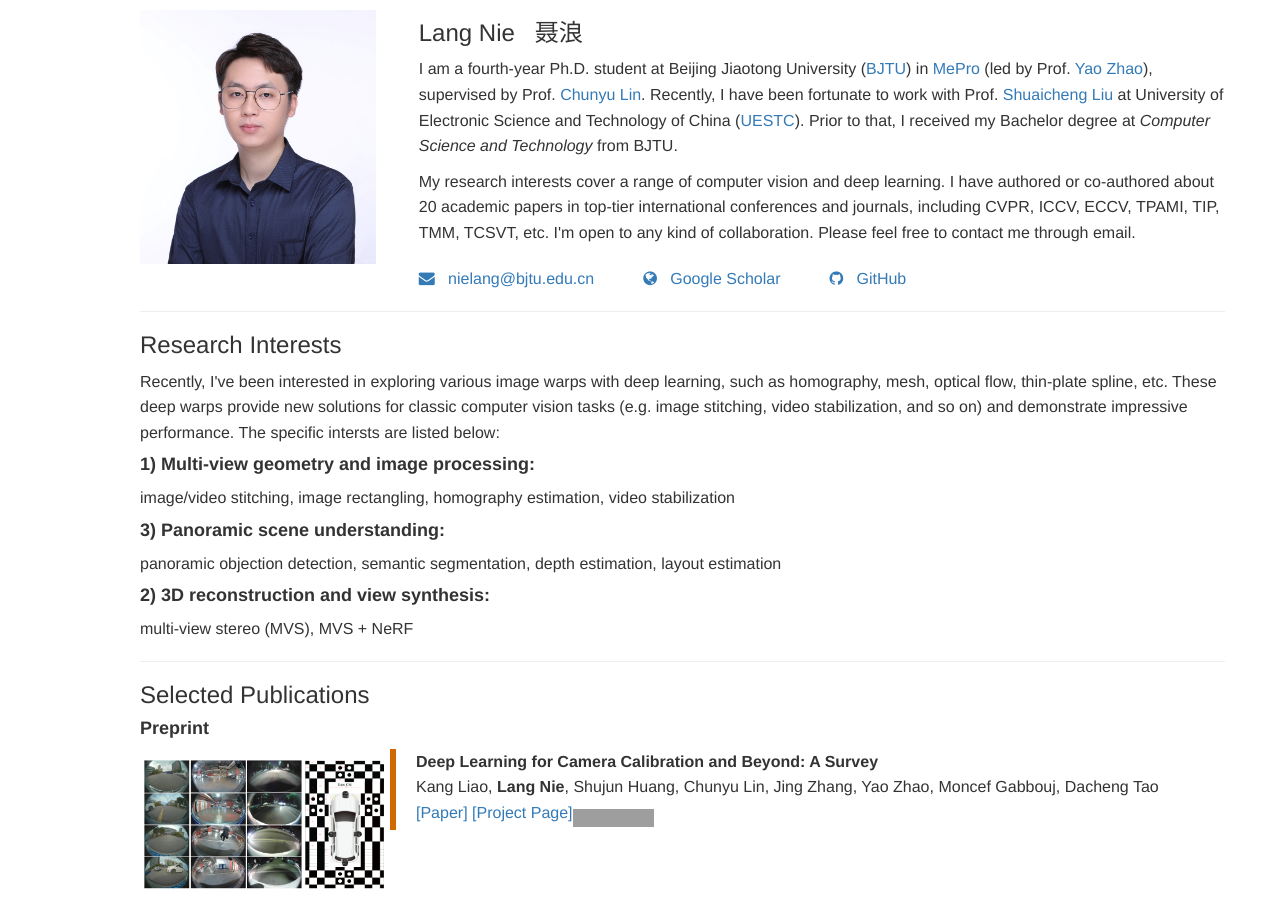
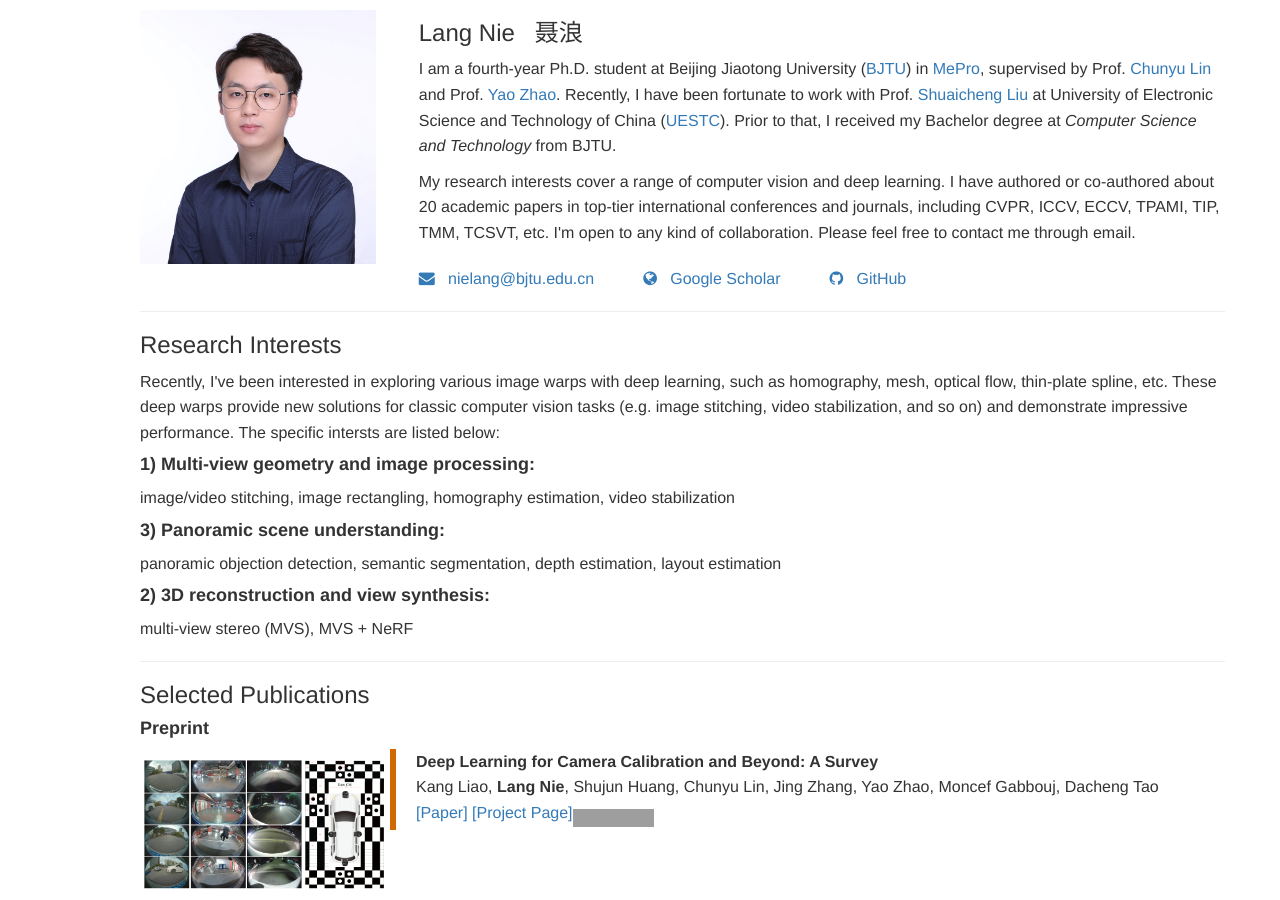
Before and after one commit to nie-lang/nie-lang.github.io, a Jekyll site: the page built from index.html, in a window 1280 px wide and 900 px high. Built offline with Jekyll 4.4.1, drawn with Linux system fonts in a browser that asks for light colours; nearby versions of some CDN libraries; library files that are not in the unit come from our copies; grey boxes are pictures that could not be loaded.

Commit message:
Update introduction.html

```diff
--- a/_includes/introduction.html
+++ b/_includes/introduction.html
@@ -17,7 +17,7 @@
 
 			</p>
 			<p>
-			 I am a fourth-year Ph.D. student at Beijing Jiaotong University (<a href="https://bjtu.edu.cn/">BJTU</a>) in <a href="http://mepro.bjtu.edu.cn/researcher.html"> MePro</a> (led by Prof. <a href="http://faculty.bjtu.edu.cn/5900/">Yao Zhao</a>), supervised by Prof. <a href="http://faculty.bjtu.edu.cn/8549/">Chunyu Lin</a>.
+			 I am a fourth-year Ph.D. student at Beijing Jiaotong University (<a href="https://bjtu.edu.cn/">BJTU</a>) in <a href="http://mepro.bjtu.edu.cn/researcher.html"> MePro</a>, supervised by Prof. <a href="http://faculty.bjtu.edu.cn/8549/">Chunyu Lin</a> and Prof. <a href="http://faculty.bjtu.edu.cn/5900/">Yao Zhao</a>.
 			 Recently, I have been fortunate to work with Prof. <a href="http://www.liushuaicheng.org/">Shuaicheng Liu</a> at University of Electronic Science and Technology of China (<a href="https://www.uestc.edu.cn/">UESTC</a>). Prior to that, I received my Bachelor degree at <i>Computer Science and Technology</i> from BJTU.
 			</p>
 		<p>
```
